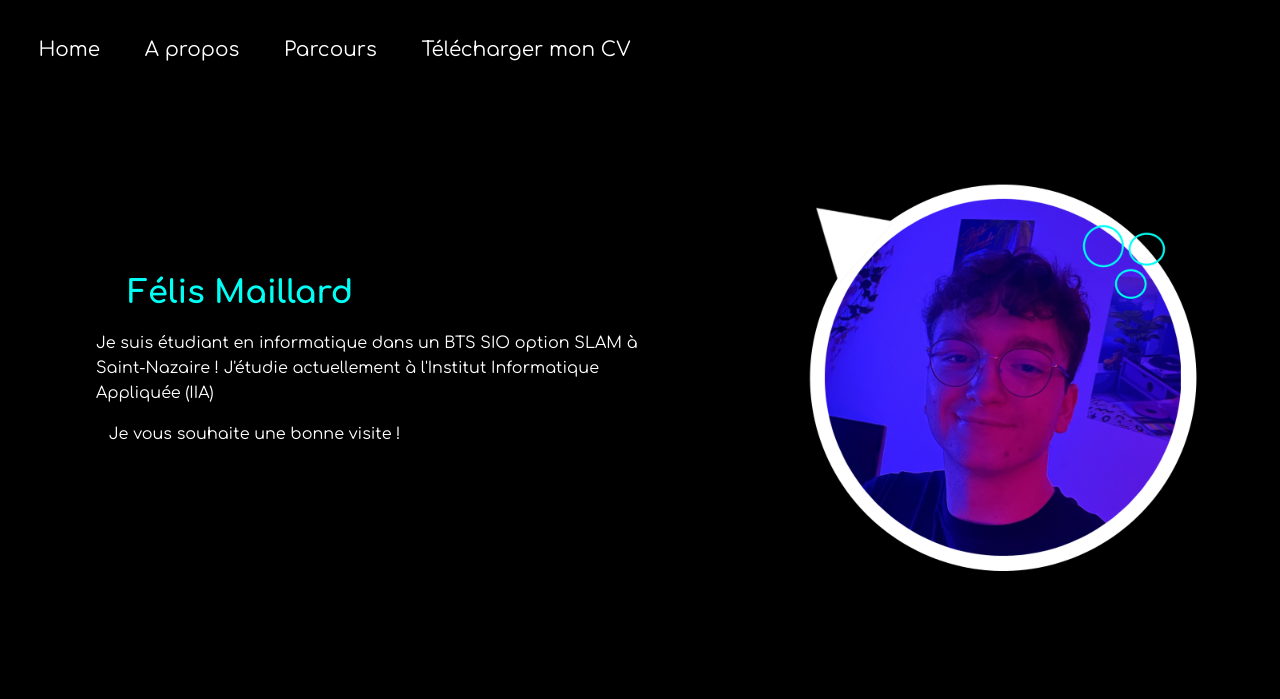
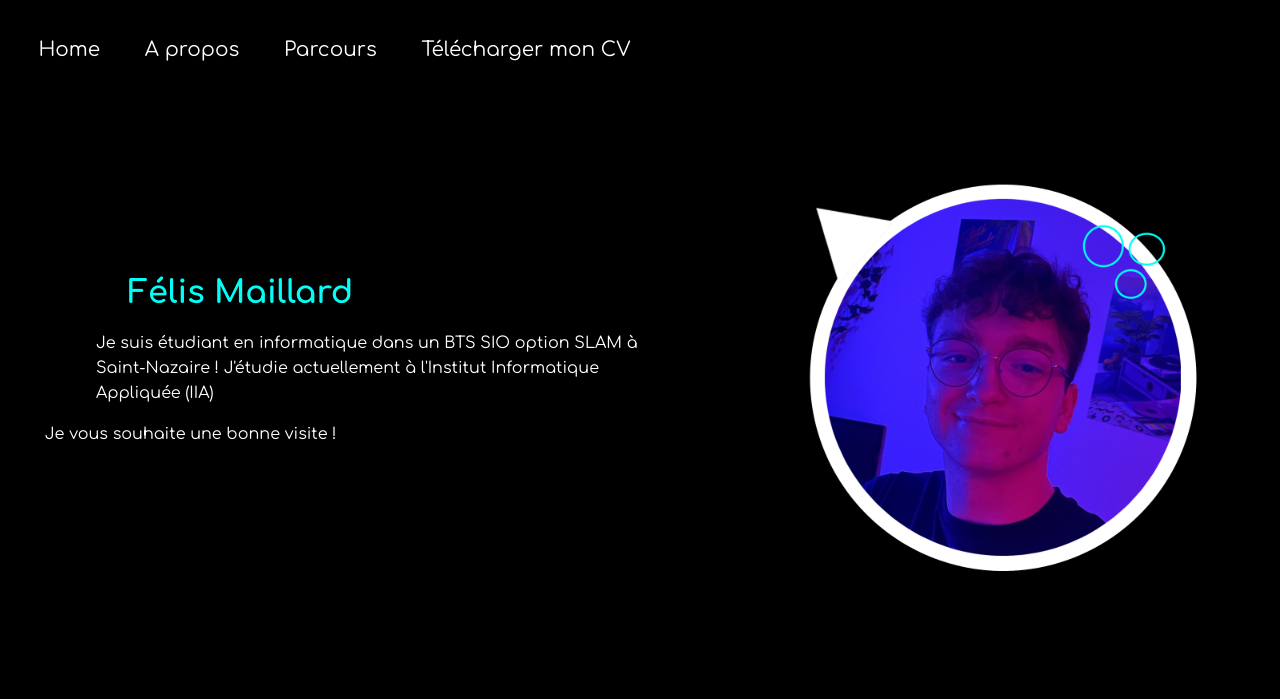
Before and after one commit to FelisMaillard/Portfolio, a PHP site: page / in a window 1280 px wide. Shown: the top 699 px of the page. Run offline with PHP 8.4, Linux system fonts and the light colour scheme.

Commit message:
Update style.css

```diff
--- a/style.css
+++ b/style.css
@@ -68,5 +68,5 @@ body{
     transition: transform 0.25s;
 }
 #jvsubv{
-    margin-left: 17%;
+    margin-left: 7%;
 }
```
